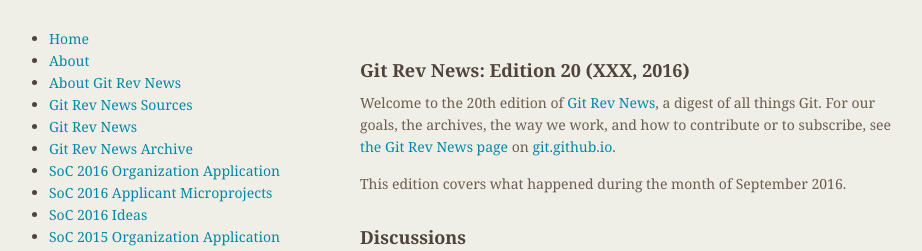
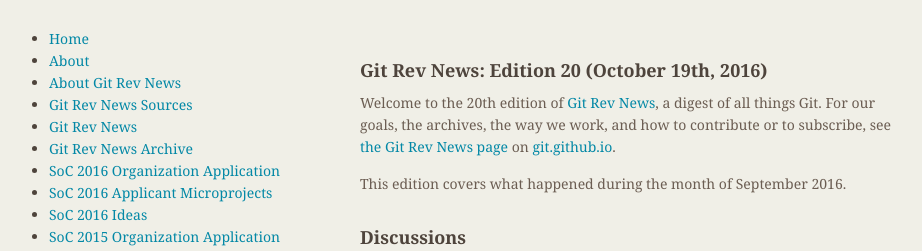
Before and after one commit to git/git.github.io, a Jekyll site: the page built from rev_news/drafts/edition-20.md, in a window 1280 px wide. Shown: the top 251 px of the page, without its empty margins (174-1096 px from the left). Built offline with Jekyll 4.4.1, drawn with Linux system fonts in a browser that asks for light colours.

```diff
--- a/rev_news/drafts/edition-20.md
+++ b/rev_news/drafts/edition-20.md
@@ -1,13 +1,13 @@
 ---
-title: Git Rev News Edition 20 (XXX, 2016)
+title: Git Rev News Edition 20 (October 19th, 2016)
 layout: default
-date: 2016-10-17 12:06:51 +0100
+date: 2016-10-19 12:06:51 +0100
 author: chriscool
 categories: [news]
 navbar: false
 ---
 
-## Git Rev News: Edition 20 (XXX, 2016)
+## Git Rev News: Edition 20 (October 19th, 2016)
 
 Welcome to the 20th edition of [Git Rev News](https://git.github.io/rev_news/rev_news/),
 a digest of all things Git. For our goals, the archives, the way we work, and how to contribute or to
```
